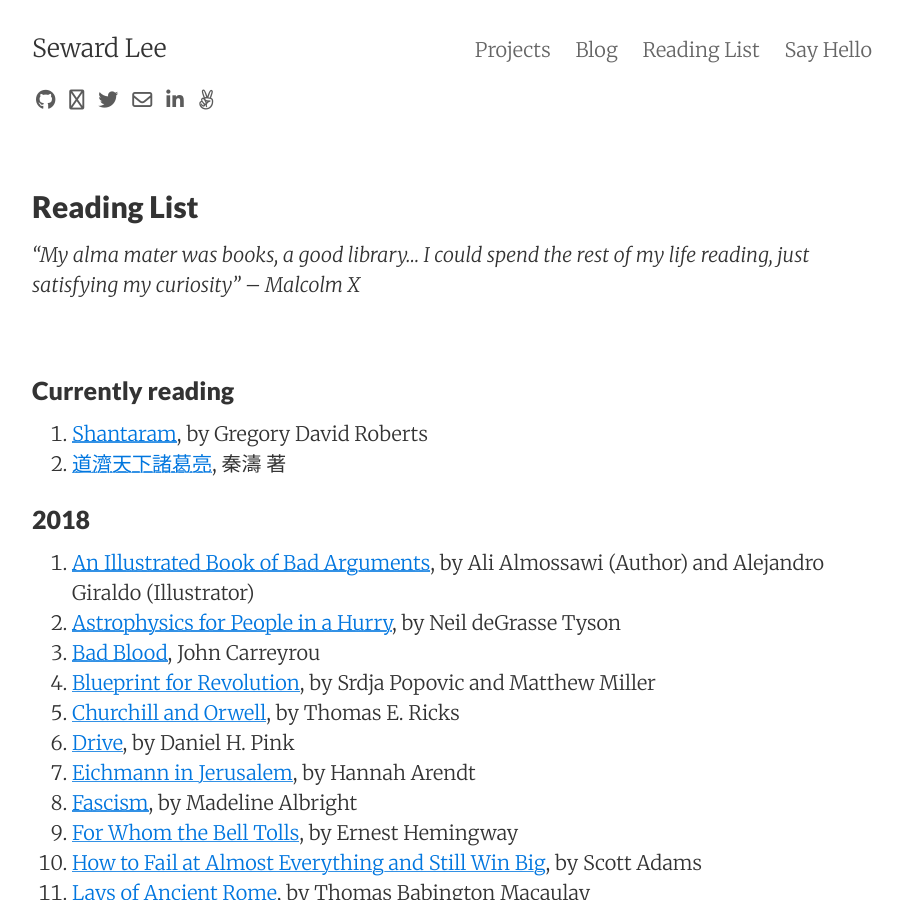
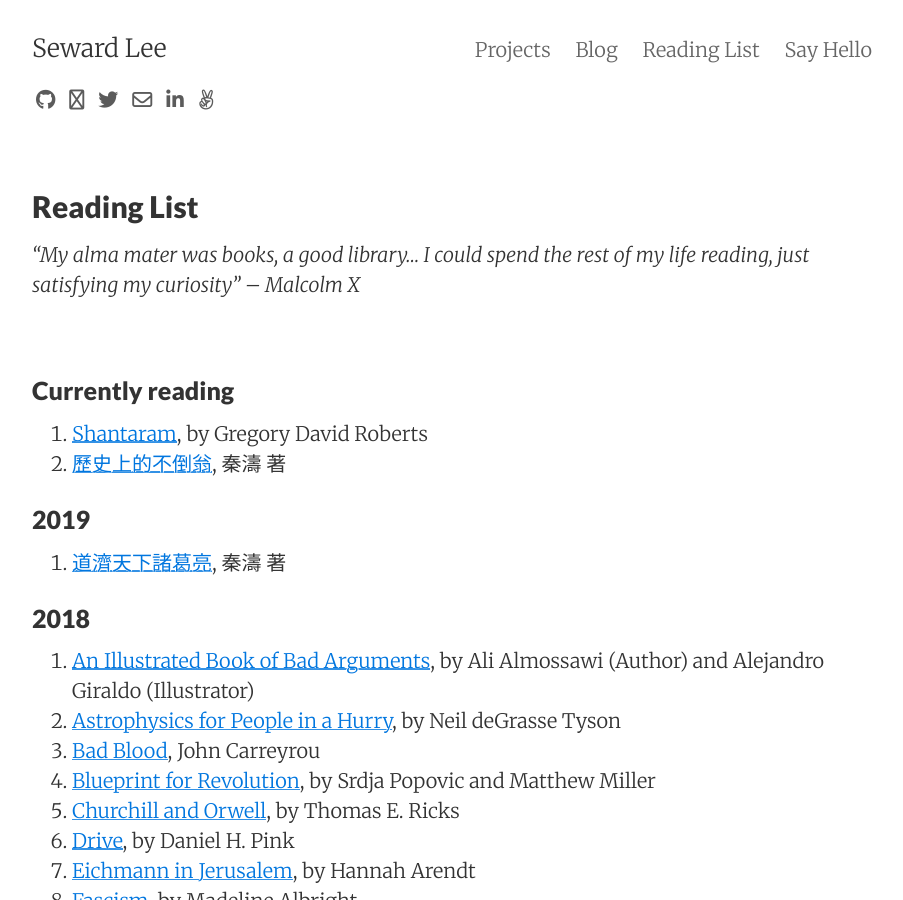
Before and after one commit to sewardlee337/sewardlee337.github.io, a Jekyll site: the page built from readinglist.md, in a window 1280 px wide and 900 px high. Shown: the whole window, without its empty margins (188-1091 px from the left). Built offline with Jekyll 4.4.1, drawn with Linux system fonts in a browser that asks for light colours; nearby versions of some CDN libraries.

Commit message:
Update reading list

```diff
--- a/readinglist.md
+++ b/readinglist.md
@@ -11,9 +11,14 @@
 
 
 ### Currently reading
+
 1. [Shantaram](https://amzn.to/2EI0aZH), by Gregory David Roberts
+1. [歷史上的不倒翁](https://bit.ly/2W0wjkH), 秦濤 著
+
+
+### 2019
+
 1. [道濟天下諸葛亮](https://bit.ly/2QPChkr), 秦濤 著
-
 
 ### 2018
 
```
